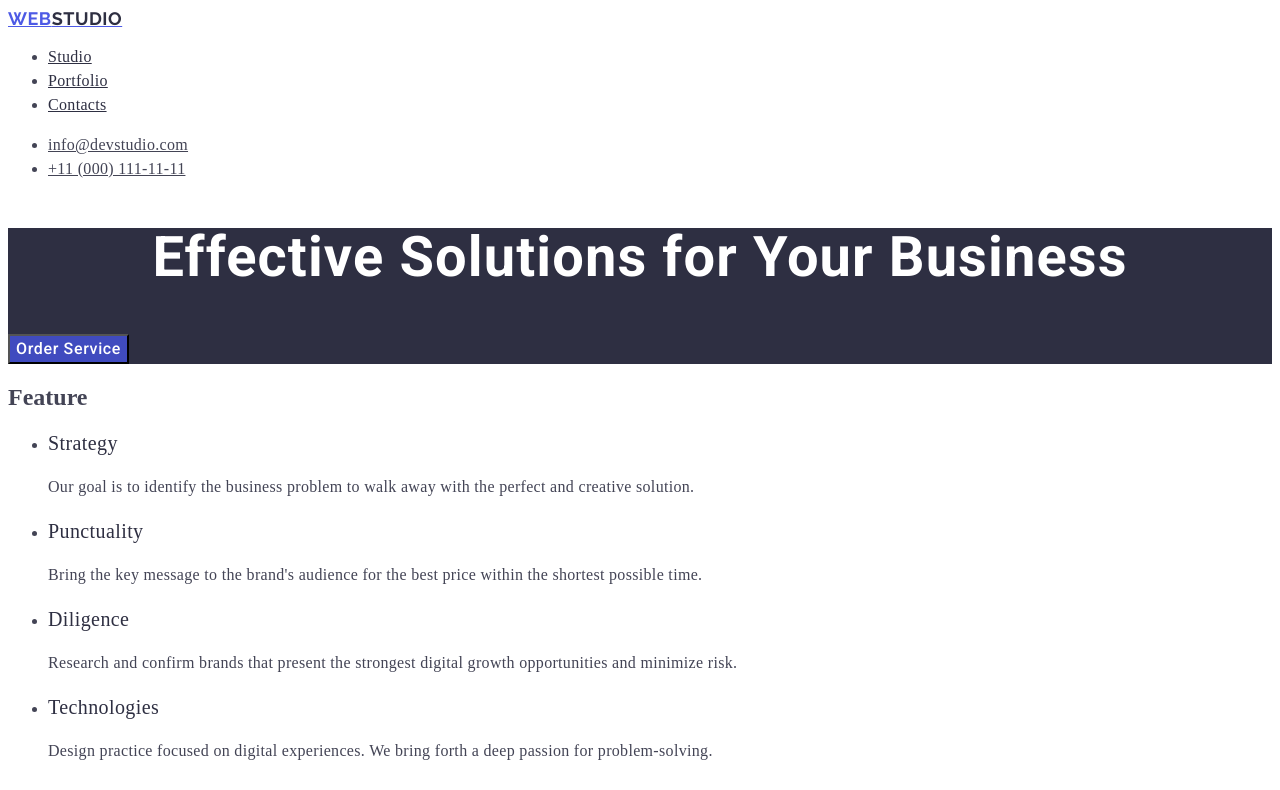
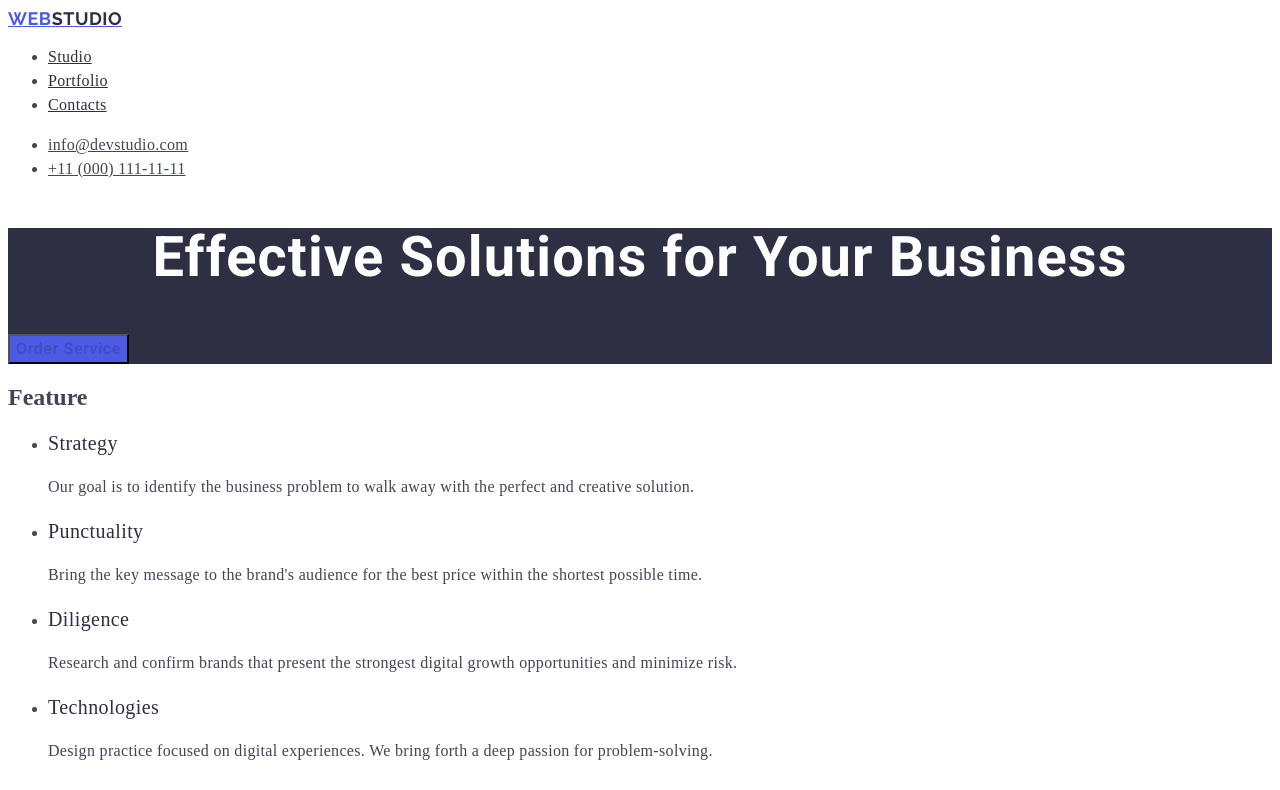
Before and after one commit to yurocarostyk/goit-markup-hw-02, a plain HTML site: page index.html in a window 1280 px wide. In both pictures the pointer is over the button "Order Service". Shown: the top 790 px of the page. Drawn offline with Linux system fonts and the light colour scheme.

Commit message:
nbnvsdjff

```diff
--- a/css/styles.css
+++ b/css/styles.css
@@ -74,7 +74,7 @@
 }
 .hero-order-service:hover,
 .hero-order-service:focus {
-  background-color: #404bbf;
+  color: #404bbf;
 }
 
 ------------------------------------------------feature---------------------
```
